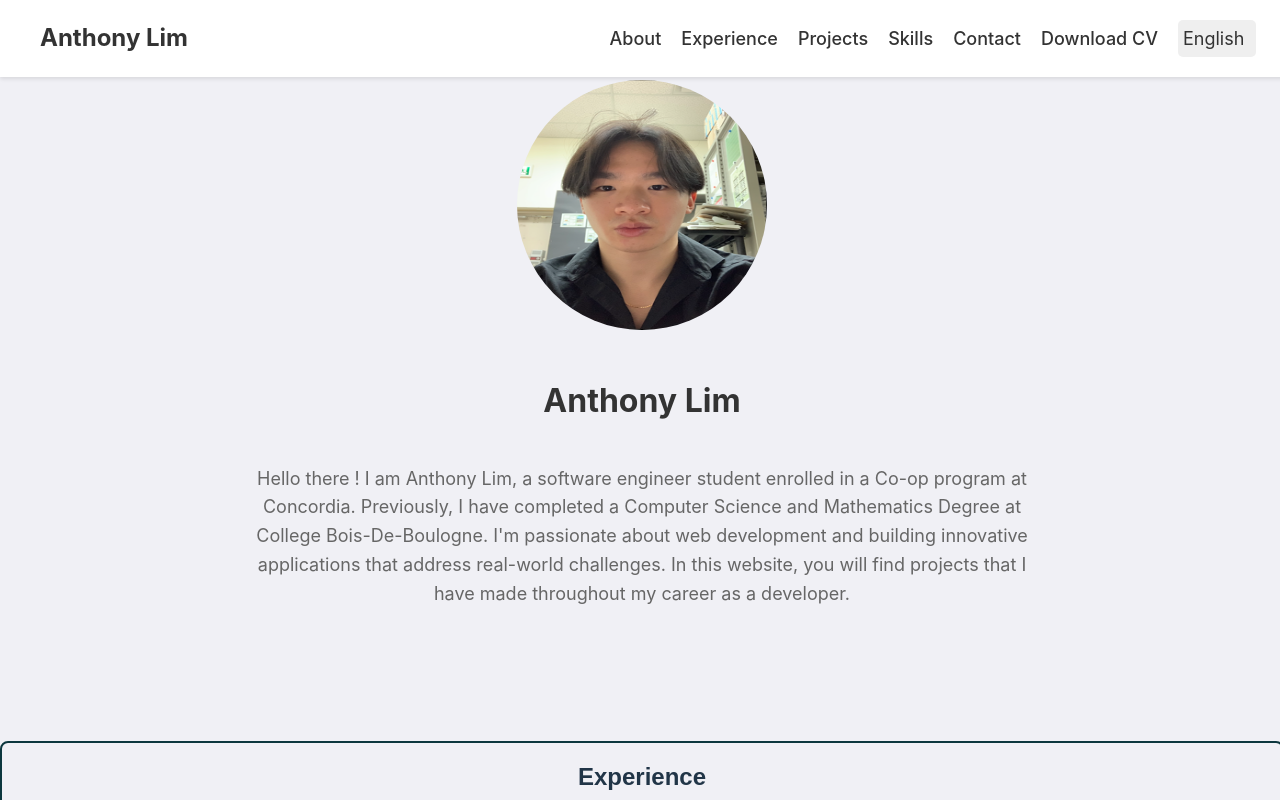
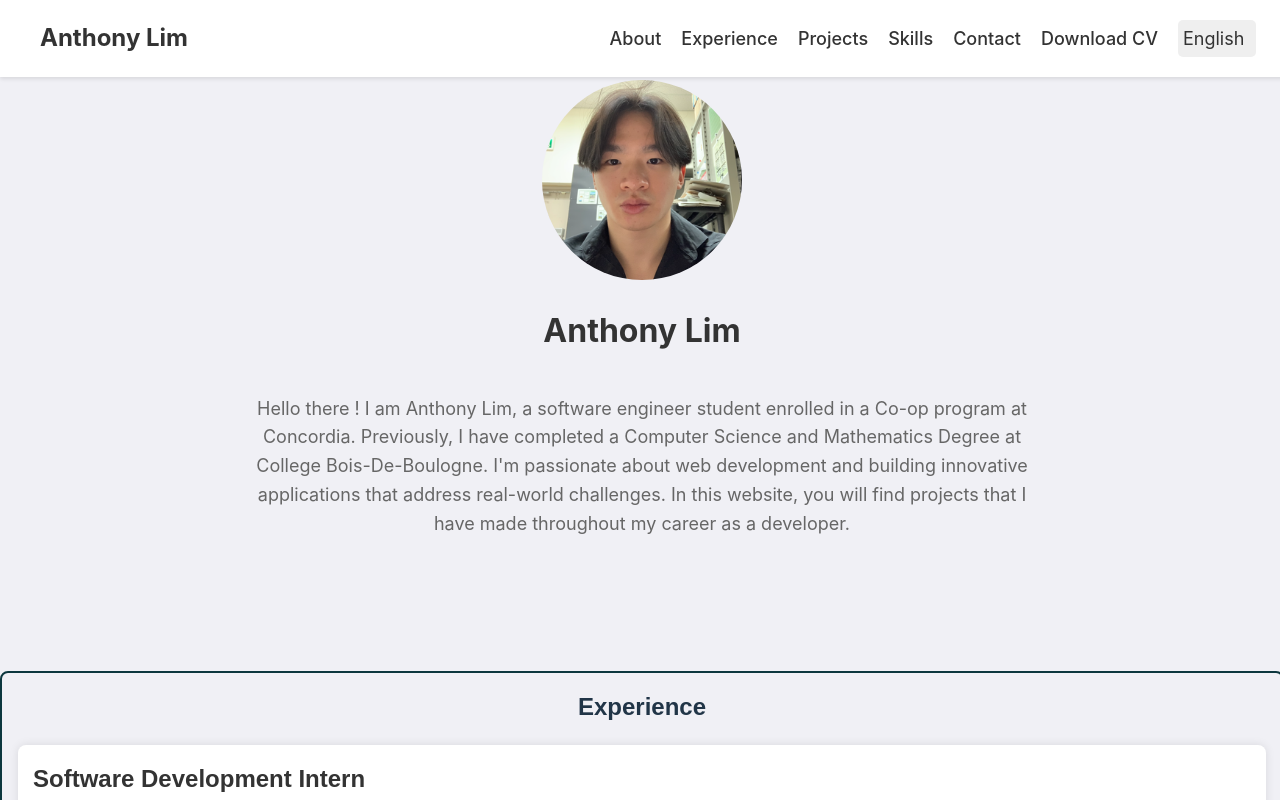
Before and after one commit to antholim/MyPortfolio, a React (Vite) app: page / in a window 1280 px wide. Shown: the top 800 px of the page. Built offline with nearby package versions, Linux system fonts and the light colour scheme.

Commit message:
style changes

```diff
--- a/src/App.css
+++ b/src/App.css
@@ -1,5 +1,6 @@
 body {
   background-color: #f0f0f5;
+  margin: 0;
 }
 
 html {
--- a/src/styles/AboutMe.module.css
+++ b/src/styles/AboutMe.module.css
@@ -13,10 +13,10 @@
   margin-bottom: 20px;
 }
 .profileImage {
-  width: 250px;
-  height: 250px;
-  border-radius: 50%;
-  margin-bottom: 20px;
+  width: 200px;
+  height: 200px;
+  border-radius: 50%; /* Makes the image circular */
+  object-fit: cover; /* Ensures the image fits within the circle */
 }
 
 .name {
```
